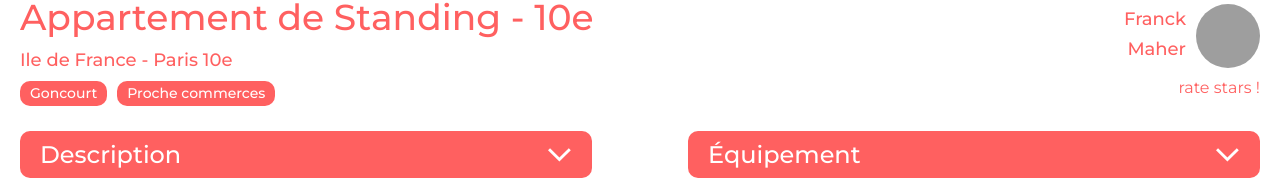
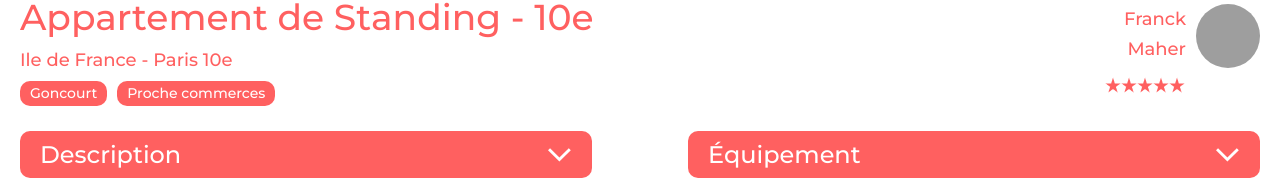
Before and after one commit to Elishaya13/Kasa_P7_OpenClassrooms, a React (Create React App) app: page /logements/0979876d in a window 1280 px wide. Shown: the part 565-745 px from the top of the page. Built offline with nearby package versions, Linux system fonts and the light colour scheme; grey boxes are pictures that could not be loaded.

Commit message:
Add Apart / show Rating

```diff
--- a/src/components/rating/Rating.js
+++ b/src/components/rating/Rating.js
@@ -1,14 +1,33 @@
-import React, { useState } from 'react';
-import star from '../../assets/images/star.svg'
+import React, { useEffect, useState } from 'react';
+import './rating.scss'
+import starsNumber from './starsNumber';
 
-const Rating = (rating) => {
 
-    const [star, setStar] = useState([])
+const Rating = ({ rating }) => {
+
+    const [nbrRate, setNbrRate] = useState("0")
+
+    useEffect(() => {
+
+        setNbrRate(rating)
+
+    }, []);
+
     return (
-        <div>
-            rate stars !
+
+        <div className='Rating'>
+            {nbrRate == 1 && starsNumber.OneStar()}
+            {nbrRate == 2 && starsNumber.TwoStars()}
+            {nbrRate == 3 && starsNumber.ThreeStars()}
+            {nbrRate == 4 && starsNumber.FourStars()}
+            {nbrRate == 5 && starsNumber.FiveStars()}
         </div>
-    );
-};
+    )
+
+}
+
+
+
+
 
 export default Rating;
--- /dev/null
+++ b/src/components/rating/rating.scss
@@ -0,0 +1,10 @@
+.Rating {
+    width: 155px;
+
+    &__stars {
+        display: flex;
+    flex-direction: row;
+
+    }
+
+}
--- /dev/null
+++ b/src/components/rating/starsNumber.js
@@ -0,0 +1,71 @@
+import React from 'react';
+import redStarImg from './../../assets/images/redStar.png'
+import greyStarImg from './../../assets/images/greyStar.png'
+
+const starsNumber = () => {
+
+    const OneStar = () => {
+        return (
+            <div className='Rating__stars'>
+                <li><img src={redStarImg} alt="star icone"></img></li>
+                <li><img src={greyStarImg} alt="star icone"></img></li>
+                <li><img src={greyStarImg} alt="star icone"></img></li>
+                <li><img src={greyStarImg} alt="star icone"></img></li>
+                <li><img src={greyStarImg} alt="star icone"></img></li>
+            </div>
+        )
+    }
+
+    const TwoStars = () => {
+        return (
+            <div className='Rating__stars'>
+                <li><img src={redStarImg} alt="star icone"></img></li>
+                <li><img src={redStarImg} alt="star icone"></img></li>
+                <li><img src={greyStarImg} alt="star icone"></img></li>
+                <li><img src={greyStarImg} alt="star icone"></img></li>
+                <li><img src={greyStarImg} alt="star icone"></img></li>
+            </div>
+        )
+    }
+    const ThreeStars = () => {
+        return (
+            <div className='Rating__stars'>
+                <li><img src={redStarImg} alt="star icone"></img></li>
+                <li><img src={redStarImg} alt="star icone"></img></li>
+                <li><img src={redStarImg} alt="star icone"></img></li>
+                <li><img src={greyStarImg} alt="star icone"></img></li>
+                <li><img src={greyStarImg} alt="star icone"></img></li>
+            </div>
+        )
+    }
+    const FourStars = () => {
+        return (
+            <div className='Rating__stars'>
+                <li><img src={redStarImg} alt="star icone"></img></li>
+                <li><img src={redStarImg} alt="star icone"></img></li>
+                <li><img src={redStarImg} alt="star icone"></img></li>
+                <li><img src={redStarImg} alt="star icone"></img></li>
+                <li><img src={greyStarImg} alt="star icone"></img></li>
+            </div>
+        )
+    }
+    const FiveStars = () => {
+        return (
+            <div className='Rating__stars'>
+                <li><img src={redStarImg} alt="star icone"></img></li>
+                <li><img src={redStarImg} alt="star icone"></img></li>
+                <li><img src={redStarImg} alt="star icone"></img></li>
+                <li><img src={redStarImg} alt="star icone"></img></li>
+                <li><img src={redStarImg} alt="star icone"></img></li>
+            </div>
+        )
+    }
+
+    return {
+        OneStar, TwoStars, ThreeStars, FourStars, FiveStars
+    };
+
+
+}
+
+export default starsNumber();
--- a/src/pages/apart/Apart.js
+++ b/src/pages/apart/Apart.js
@@ -56,7 +56,8 @@ const Apart = () => {
                         </div>
                     </div>
                     <div className='Apart__host'>
-                        <Rating />
+                        <Rating rating={apart.rating} />
+                        {/* {console.log(apart.rating)} */}
 
                         <div className='Apart__host__profil'>
                             <p>{apart.host["name"]} </p>
```
Also changed, not shown: src/assets/images/greyStar.png (added), src/assets/images/redStar.png (renamed from src/assets/images/star.png).
